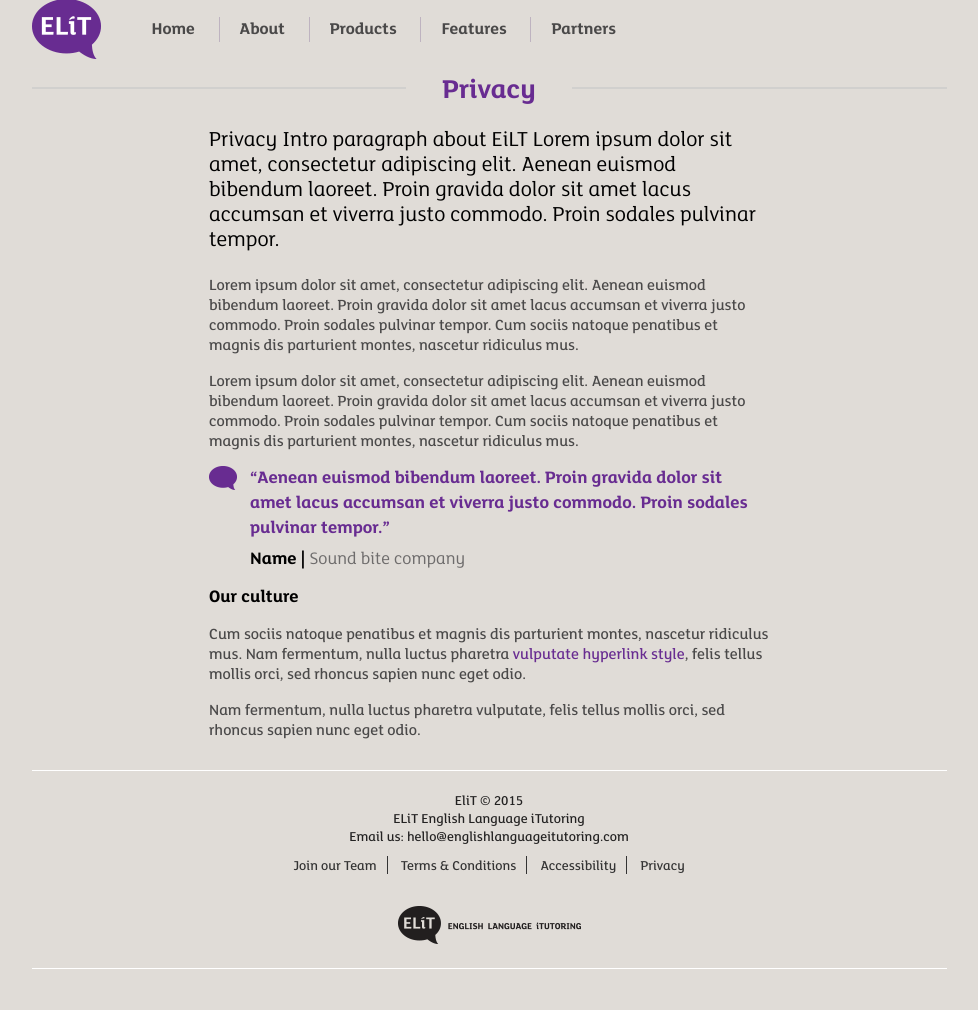
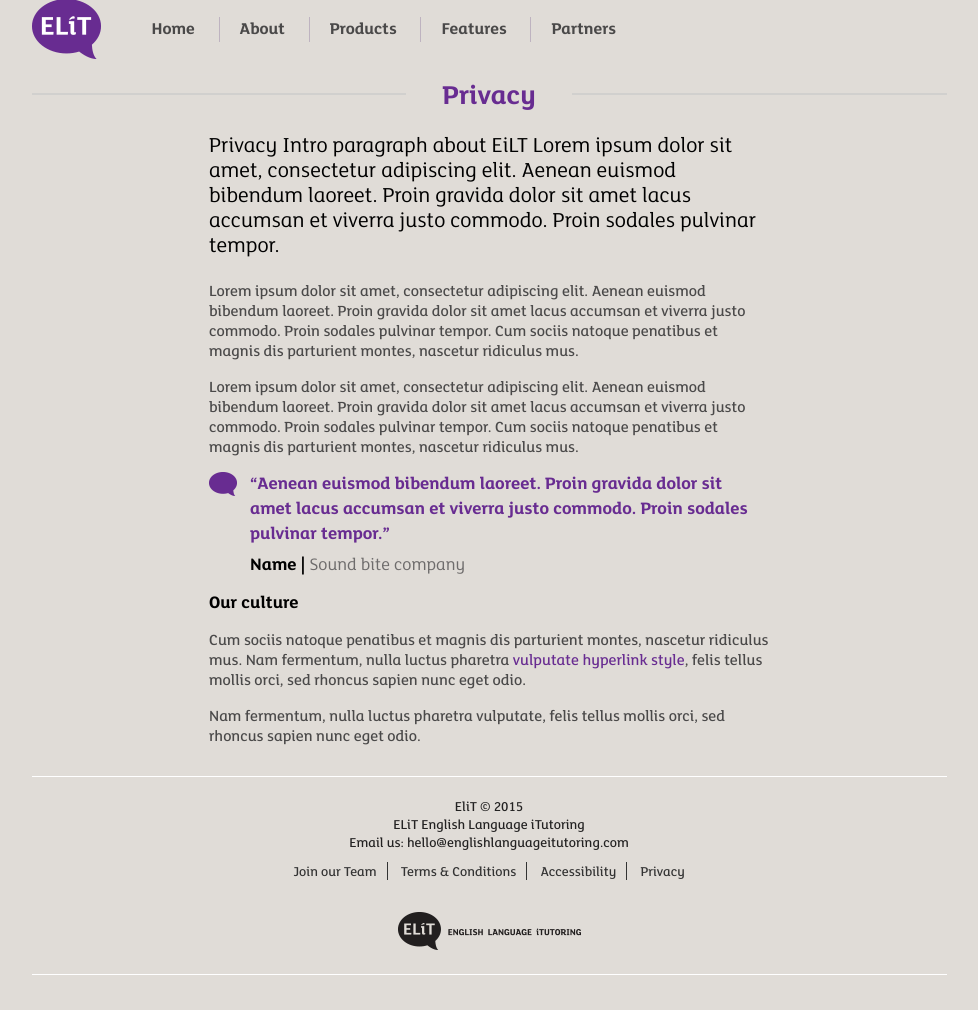
Before and after one commit to colourgarden/elitltdnew.github.io, a Jekyll site: the page built from pages/privacy.md, in a window 1280 px wide. Shown: the whole page, without its empty margins (151-1129 px from the left). Built offline with Jekyll 4.4.1, drawn with Linux system fonts in a browser that asks for light colours; Markdown is read by kramdown in place of the engine named in the settings.

Commit message:
Fixing the header border moving issue

```diff
--- a/_sass/base/_header.scss
+++ b/_sass/base/_header.scss
@@ -13,6 +13,7 @@
   .site-header{
     @include media-query($on-desktop){
       border-bottom: 1px solid rgba(223, 218, 218, 0.3);
+      min-height: 74px;
     }
     ul{
       list-style: none;
```
